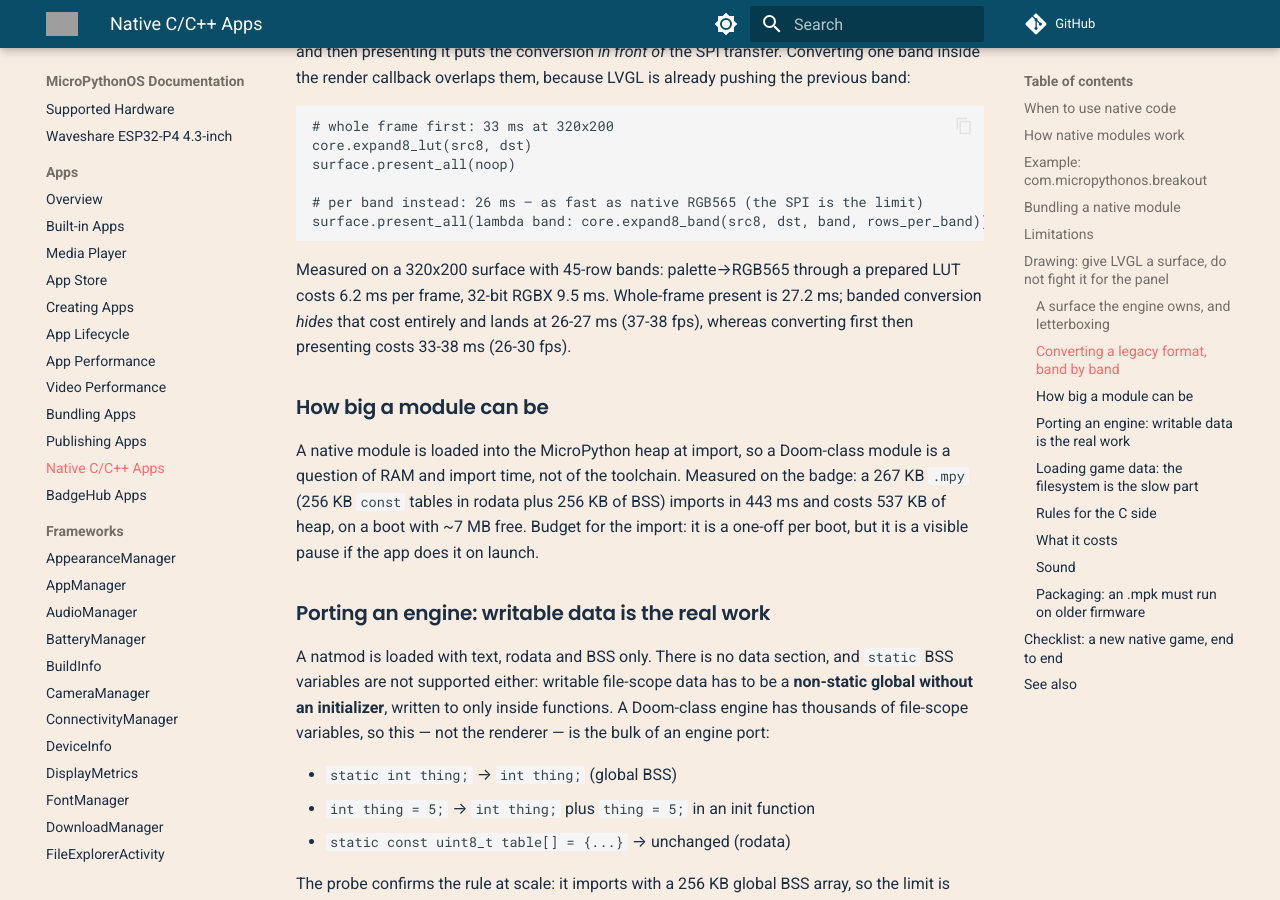
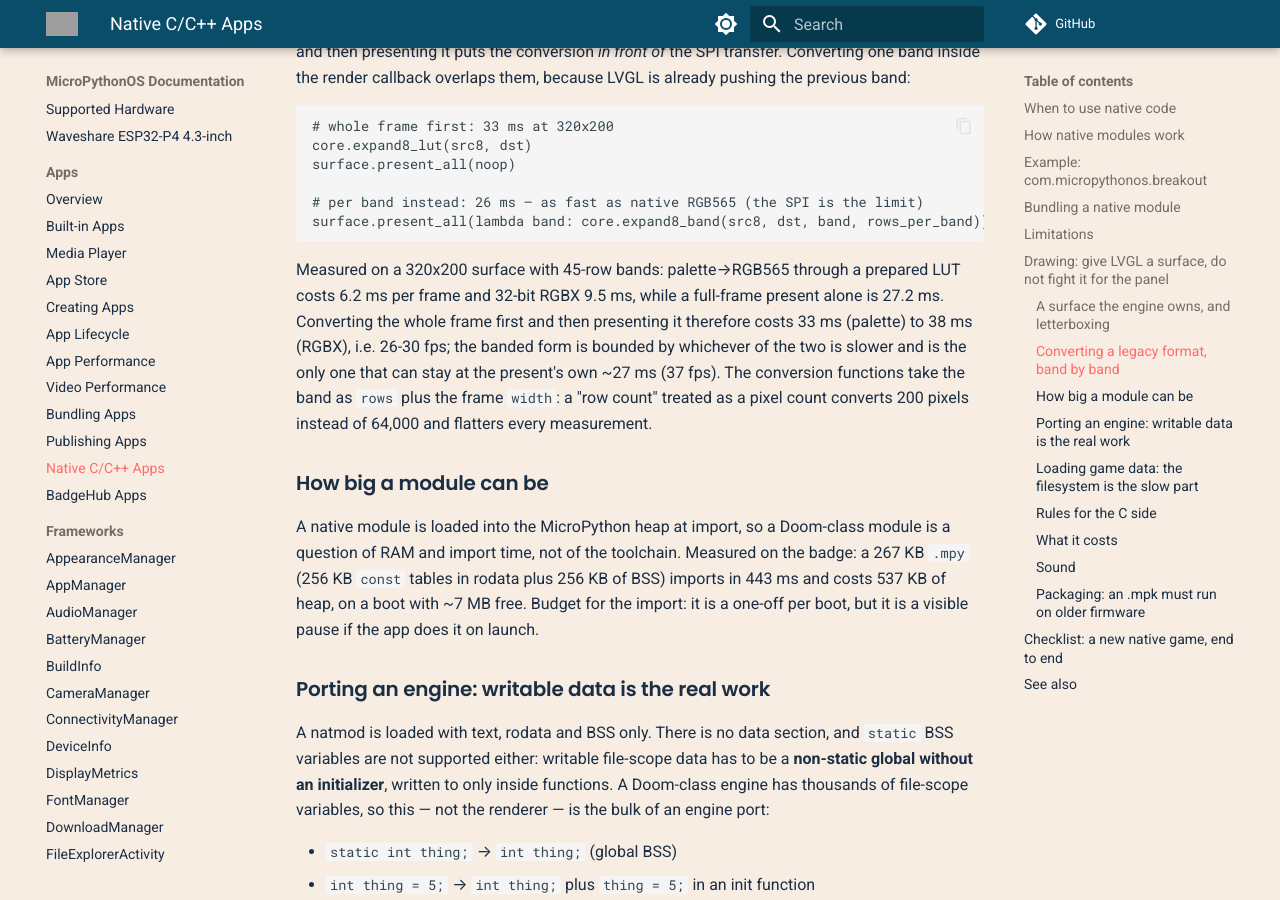
Before and after one commit to MicroPythonOS/docs, an MkDocs documentation site: the page built from docs/apps/native-apps.md, in a window 1280 px wide and 900 px high, scrolled down 3991 px. Built offline with MkDocs 1.6.1 and Material for MkDocs 9.7.7, drawn with Linux system fonts in a browser that asks for light colours; comment, search, counter and statistics services are not loaded; grey boxes are pictures that could not be loaded.

Commit message:
native apps: correct the banded conversion note
The banded numbers quoted earlier came from a conversion that treated a band's
row count as a pixel count, so most of the frame was never converted. State the
floor honestly (present alone is 27.2 ms) and document the rows-plus-width
signature so the mistake is not repeated.

````diff
--- a/docs/apps/native-apps.md
+++ b/docs/apps/native-apps.md
@@ -182,9 +182,13 @@ surface.present_all(lambda band: core.expand8_band(src8, dst, band, rows_per_ban
 ```
 
 Measured on a 320x200 surface with 45-row bands: palette→RGB565 through a
-prepared LUT costs 6.2 ms per frame, 32-bit RGBX 9.5 ms. Whole-frame present is
-27.2 ms; banded conversion *hides* that cost entirely and lands at 26-27 ms
-(37-38 fps), whereas converting first then presenting costs 33-38 ms (26-30 fps).
+prepared LUT costs 6.2 ms per frame and 32-bit RGBX 9.5 ms, while a full-frame
+present alone is 27.2 ms. Converting the whole frame first and then presenting
+it therefore costs 33 ms (palette) to 38 ms (RGBX), i.e. 26-30 fps; the banded
+form is bounded by whichever of the two is slower and is the only one that can
+stay at the present's own ~27 ms (37 fps). The conversion functions take the
+band as `rows` plus the frame `width`: a "row count" treated as a pixel count
+converts 200 pixels instead of 64,000 and flatters every measurement.
 
 ### How big a module can be
 
````
